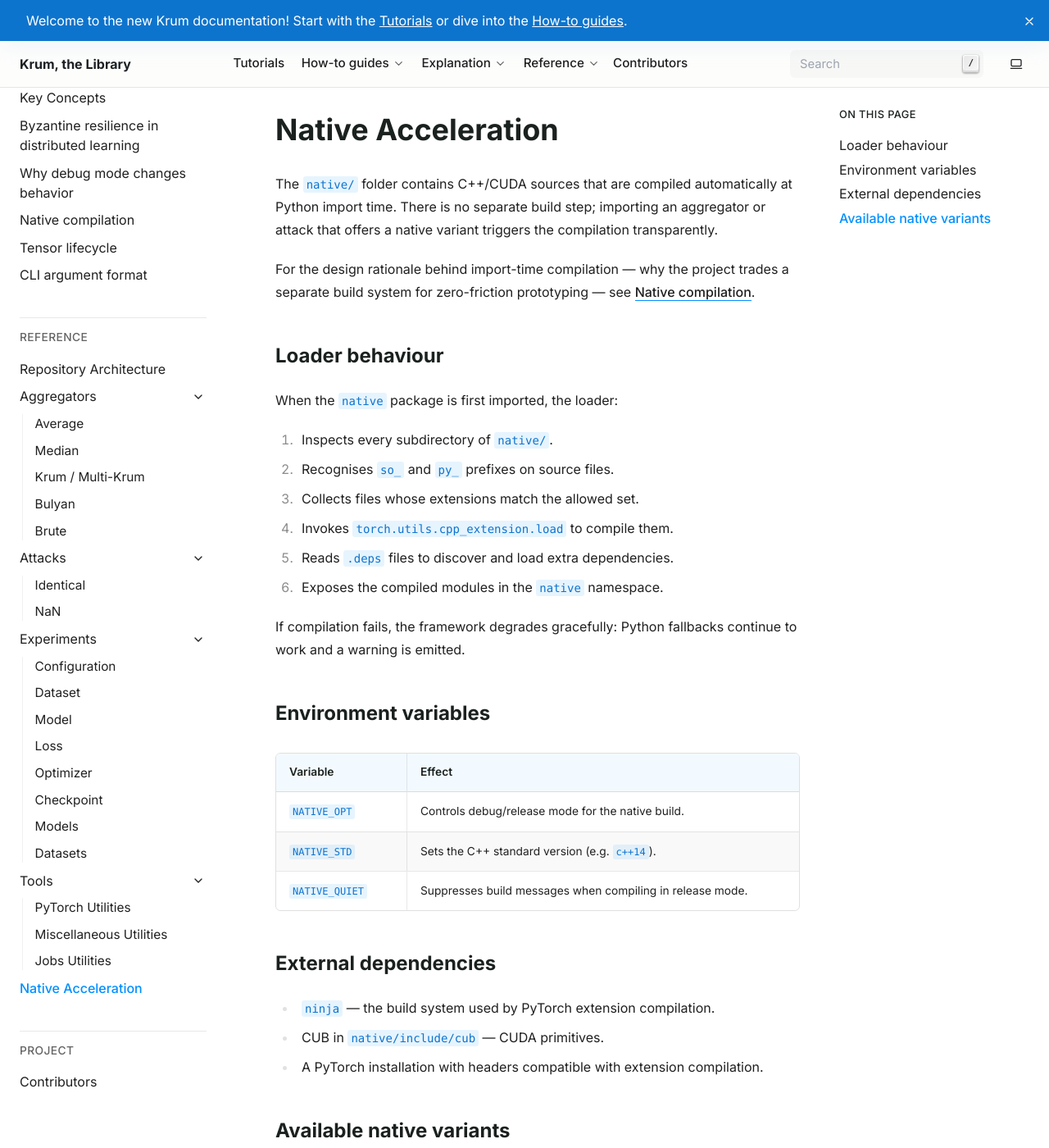
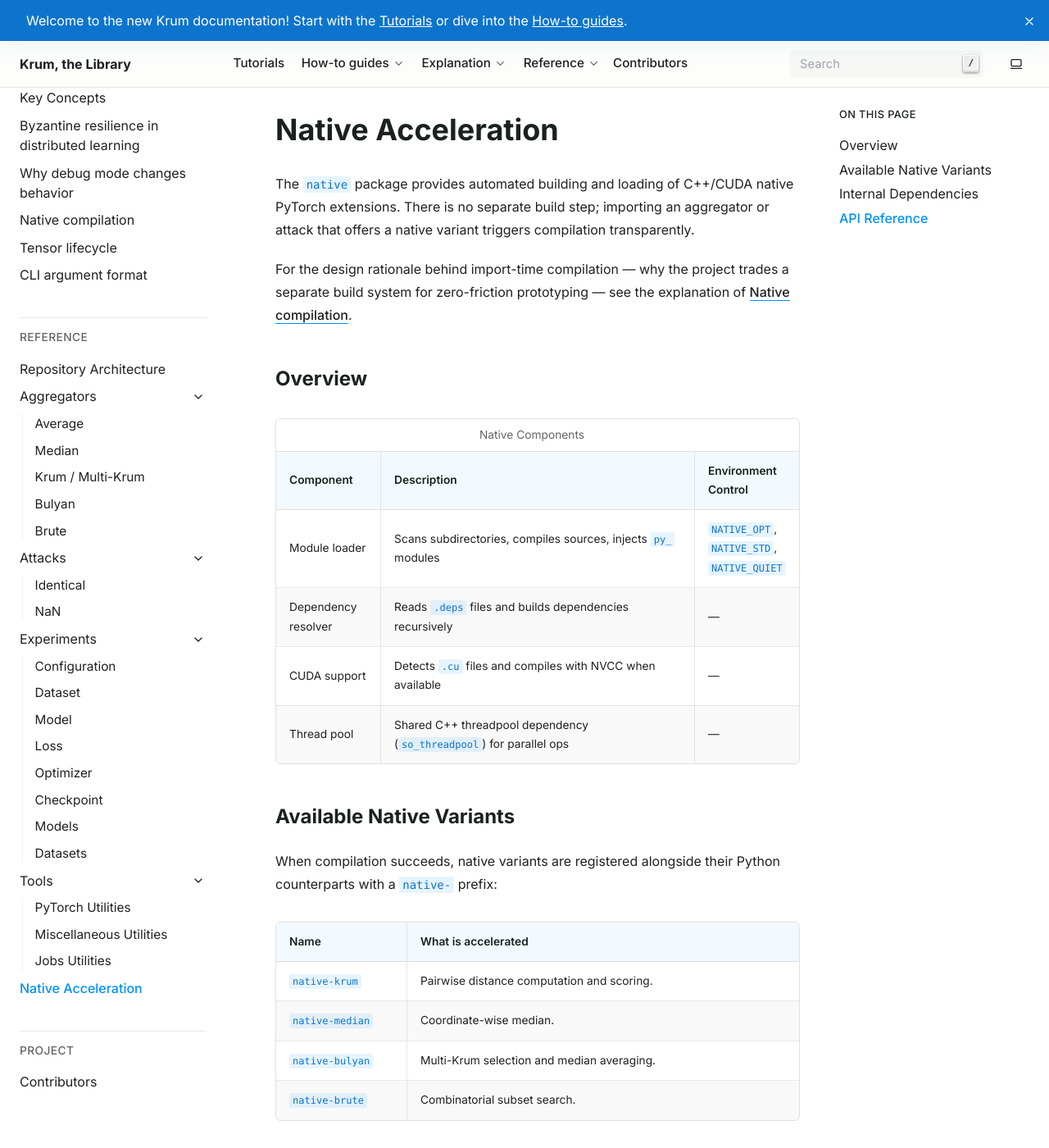
Before and after one commit to calicarpa/krum, a Sphinx documentation site: the page built from docs/reference/native.rst, in a window 1280 px wide and 1400 px high. Shown: the whole window at 82% size. Built offline with Sphinx 7.4.7, drawn with Linux system fonts in a browser that asks for light colours; some of the changed text lies outside the part shown.

Commit message:
Improve content of native doc

```diff
--- a/docs/reference/native.rst
+++ b/docs/reference/native.rst
@@ -1,54 +1,39 @@
 Native Acceleration
 ===================
 
-The ``native/`` folder contains C++/CUDA sources that are compiled
-automatically at Python import time. There is no separate build step;
-importing an aggregator or attack that offers a native variant triggers
-the compilation transparently.
+The ``native`` package provides automated building and loading of C++/CUDA
+native PyTorch extensions. There is no separate build step; importing an
+aggregator or attack that offers a native variant triggers compilation
+transparently.
 
 For the design rationale behind import-time compilation — why the project
-trades a separate build system for zero-friction prototyping — see
+trades a separate build system for zero-friction prototyping — see the explanation of
 :doc:`/explanation/native-compilation`.
 
-Loader behaviour
-----------------
+Overview
+--------
 
-When the ``native`` package is first imported, the loader:
+.. list-table:: Native Components
+   :header-rows: 1
+   :widths: 20 60 20
 
-1. Inspects every subdirectory of ``native/``.
-2. Recognises ``so_`` and ``py_`` prefixes on source files.
-3. Collects files whose extensions match the allowed set.
-4. Invokes ``torch.utils.cpp_extension.load`` to compile them.
-5. Reads ``.deps`` files to discover and load extra dependencies.
-6. Exposes the compiled modules in the ``native`` namespace.
+   * - Component
+     - Description
+     - Environment Control
+   * - Module loader
+     - Scans subdirectories, compiles sources, injects ``py_`` modules
+     - ``NATIVE_OPT``, ``NATIVE_STD``, ``NATIVE_QUIET``
+   * - Dependency resolver
+     - Reads ``.deps`` files and builds dependencies recursively
+     - —
+   * - CUDA support
+     - Detects ``.cu`` files and compiles with NVCC when available
+     - —
+   * - Thread pool
+     - Shared C++ threadpool dependency (``so_threadpool``) for parallel ops
+     - —
 
-If compilation fails, the framework degrades gracefully: Python fallbacks
-continue to work and a warning is emitted.
-
-Environment variables
----------------------
-
-.. list-table::
-   :header-rows: 1
-   :widths: 20 60
-
-   * - Variable
-     - Effect
-   * - ``NATIVE_OPT``
-     - Controls debug/release mode for the native build.
-   * - ``NATIVE_STD``
-     - Sets the C++ standard version (e.g. ``c++14``).
-   * - ``NATIVE_QUIET``
-     - Suppresses build messages when compiling in release mode.
-
-External dependencies
----------------------
-
-- ``ninja`` — the build system used by PyTorch extension compilation.
-- CUB in ``native/include/cub`` — CUDA primitives.
-- A PyTorch installation with headers compatible with extension compilation.
-
-Available native variants
+Available Native Variants
 -------------------------
 
 When compilation succeeds, native variants are registered alongside their
@@ -71,3 +56,24 @@ Python counterparts with a ``native-`` prefix:
 
 Because the high-level API is identical, you can compare the exact same rule
 in Python and native versions simply by changing the registered name.
+
+Internal Dependencies
+---------------------
+
+Some modules under ``native/`` are shared libraries (``so_`` prefix) that
+provide infrastructure for other native variants rather than exposing a
+public API:
+
+- ``so_threadpool`` — C++ thread pool used by ``native-bulyan`` for
+  parallel distance computations.
+
+These libraries are built automatically when required by a dependent module.
+
+API Reference
+-------------
+
+.. automodule:: native
+   :members:
+   :undoc-members:
+   :show-inheritance:
+   :no-index:
```
